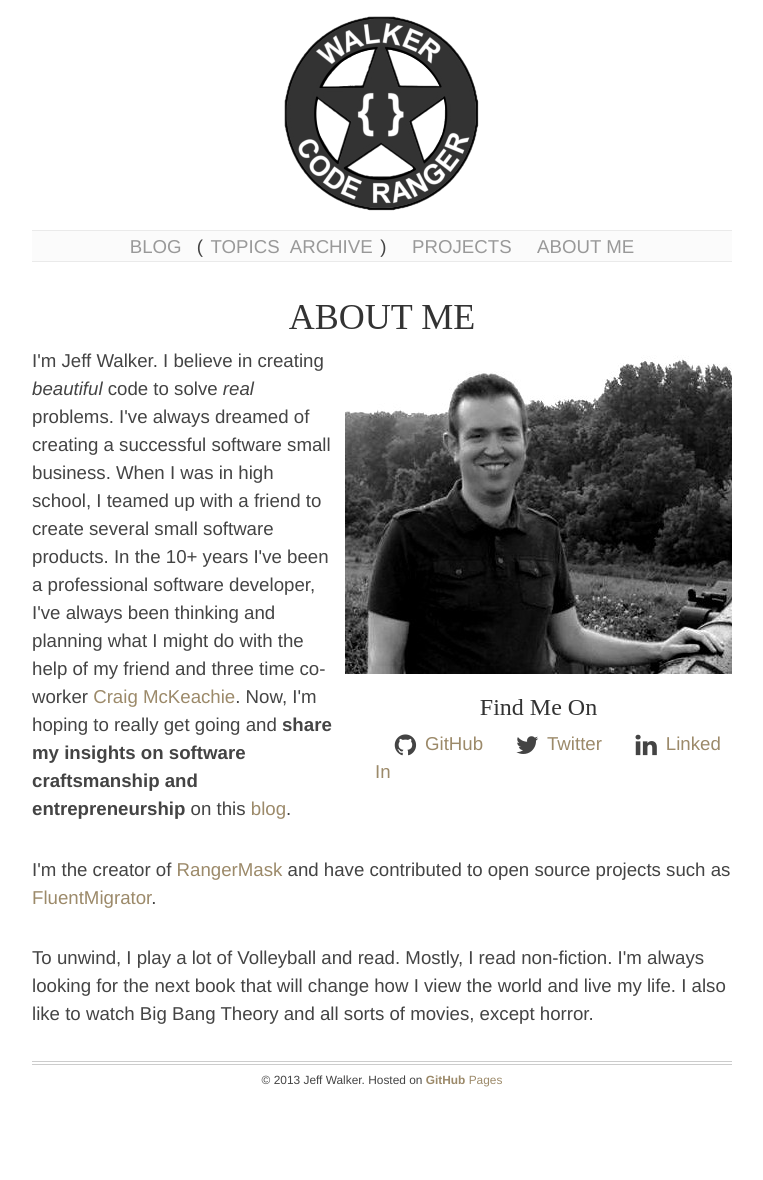
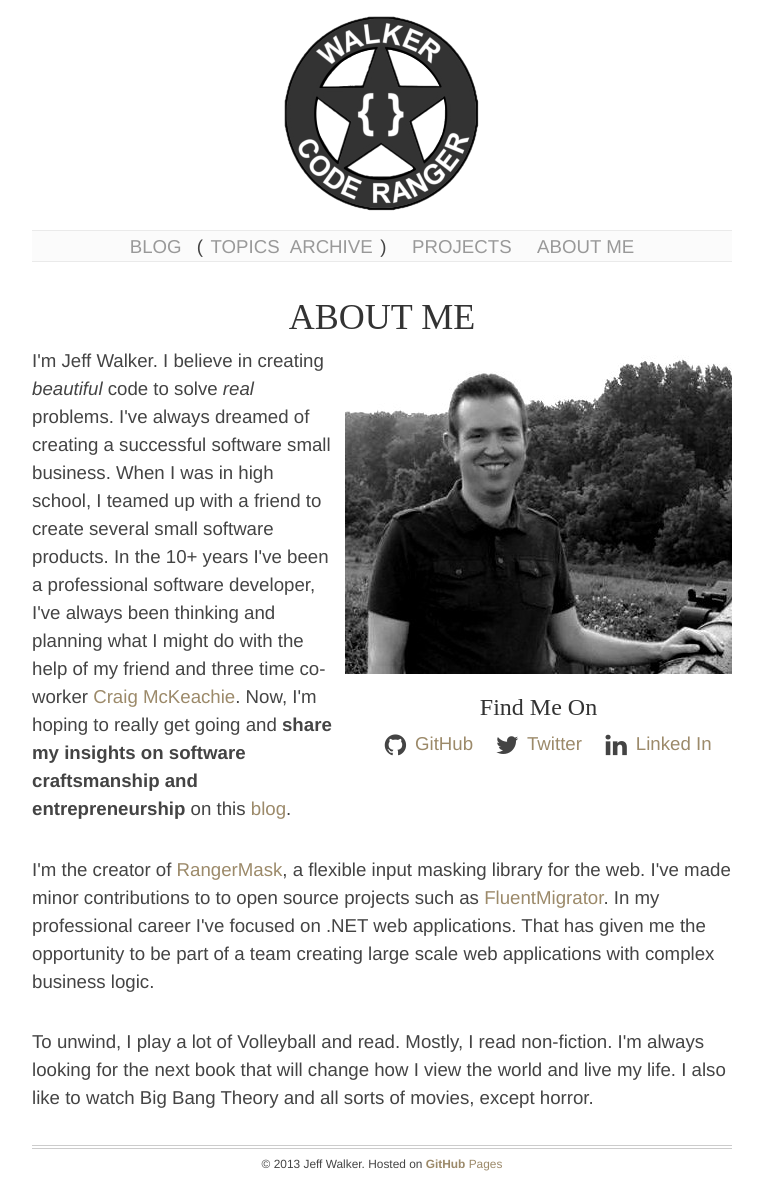
Before and after one commit to WalkerCodeRanger/WalkerCodeRanger.com, a Jekyll site: the page built from about-me/index.html, in a window 1280 px wide. Shown: the whole page, without its empty margins (258-1021 px from the left). Built offline with Jekyll 4.4.1, drawn with Linux system fonts in a browser that asks for light colours; nearby versions of some CDN libraries; Markdown is read by kramdown in place of the engine named in the settings; comment, search, counter and statistics services are not loaded; before the commit the page ends 1096 px from its top, so only the background shows below that.

Commit message:
expand the about me page

```diff
--- a/about-me/index.html
+++ b/about-me/index.html
@@ -25,9 +25,13 @@ sitemap:
 	really get going and <strong>share my insights on software craftsmanship and
 	entrepreneurship</strong> on this <a href="/blog/">blog</a>.</p>
 
-	<p>I'm the creator of <a href="https://github.com/WalkerCodeRanger/RangerMask">RangerMask</a>
-	and have contributed to open source projects such as
-	<a href="https://github.com/schambers/fluentmigrator">FluentMigrator</a>.</p>
+	<p>I'm the creator of <a href="https://github.com/WalkerCodeRanger/RangerMask">RangerMask</a>,
+	a flexible input masking library for the web.  I've made minor contributions to
+	to open source projects such as
+	<a href="https://github.com/schambers/fluentmigrator">FluentMigrator</a>.  In
+	my professional career I've focused on .NET web applications. That has
+	given me the opportunity to be part of a team creating large scale web applications
+	with complex business logic.  </p>
 
 	<p>To unwind, I play a lot of Volleyball and read.  Mostly, I read non-fiction.
 	I'm always looking for the next book that will change how I view the world
--- a/css/main.css
+++ b/css/main.css
@@ -348,7 +348,7 @@ section#find-me h3
 section#find-me li
 {
 	display: inline;
-	margin: 0 10px 0 50px;
+	margin: 0 10px 0 40px;
 }
 
 /*****************************************************************************/
```
